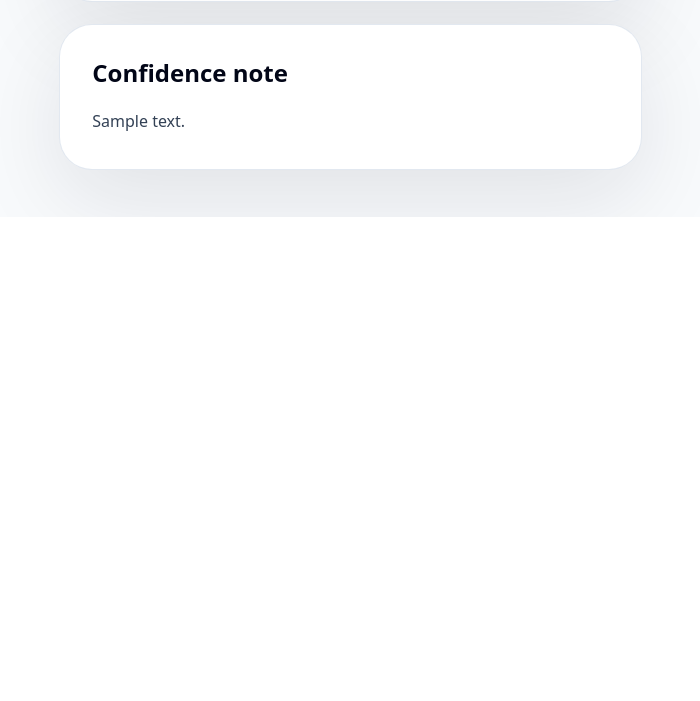
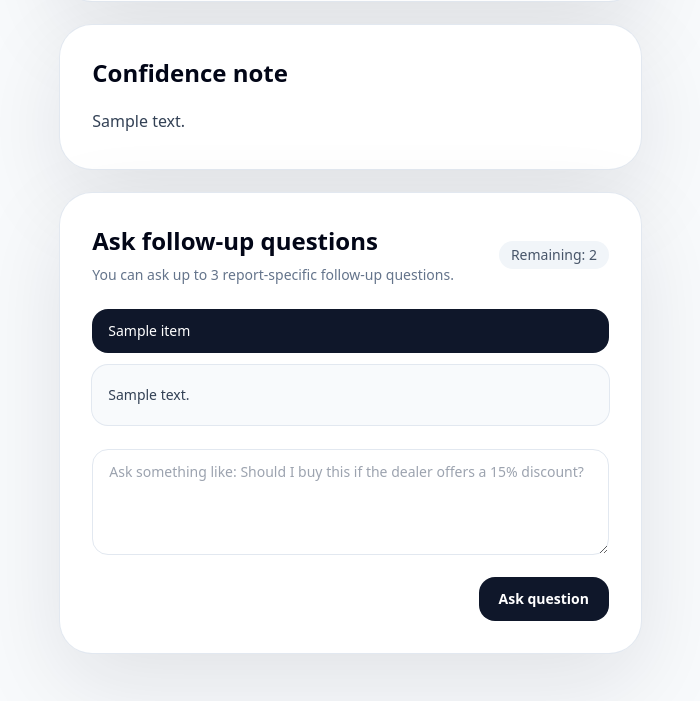
Before and after one commit to pristinetap-bot/VinAI, a Flask app: template templates/result.html in a window 1280 px wide. Shown: the part 1347-2048 px from the top of the page, without its empty margins (487-1187 px from the left). Before the commit the page ends 1564 px from the top, so only its background shows below. Run offline with Flask 3, Linux system fonts and the light colour scheme; the template is opened without the code that fills it: most values are stand-ins (such as "Sample title", 1, 10 or a date in 2020); some libraries are stand-ins or nearby versions.

Commit message:
Move analyzer to root and add follow-up chat

```diff
--- a/templates/result.html
+++ b/templates/result.html
@@ -25,7 +25,7 @@
           <p class="text-sm uppercase tracking-[0.2em] text-teal-700">VinAI report result</p>
           <h1 class="mt-3 text-4xl font-semibold text-slate-950">Vehicle history analysis</h1>
         </div>
-        <a href="/test" class="rounded-xl border border-slate-200 bg-white px-4 py-2 text-sm text-slate-700 shadow-sm transition hover:border-teal-300 hover:text-slate-950">
+        <a href="/" class="rounded-xl border border-slate-200 bg-white px-4 py-2 text-sm text-slate-700 shadow-sm transition hover:border-teal-300 hover:text-slate-950">
           Analyze another report
         </a>
       </div>
@@ -253,9 +253,115 @@
             <h2 class="text-2xl font-semibold text-slate-950">Confidence note</h2>
             <p class="mt-4 leading-8 text-slate-700">{{ result.confidence_note or "This analysis is based on report history and should be paired with an independent inspection." }}</p>
           </div>
+
+          <div class="rounded-[2rem] bg-white p-8 shadow-premium ring-1 ring-slate-200">
+            <div class="flex items-center justify-between gap-4">
+              <div>
+                <h2 class="text-2xl font-semibold text-slate-950">Ask follow-up questions</h2>
+                <p class="mt-2 text-sm text-slate-500">You can ask up to 3 report-specific follow-up questions.</p>
+              </div>
+              <div class="rounded-full bg-slate-100 px-3 py-1 text-sm font-medium text-slate-600">
+                Remaining: <span id="chat-remaining">{{ 3 - (result.chat_history|default([])|length) }}</span>
+              </div>
+            </div>
+
+            <div id="chat-history" class="mt-6 space-y-4">
+              {% for item in result.chat_history|default([]) %}
+              <div class="space-y-3">
+                <div class="rounded-2xl bg-slate-900 px-4 py-3 text-sm text-white">
+                  {{ item.question }}
+                </div>
+                <div class="rounded-2xl bg-slate-50 px-4 py-4 text-sm leading-7 text-slate-700 ring-1 ring-slate-200">
+                  {{ item.answer }}
+                </div>
+              </div>
+              {% endfor %}
+            </div>
+
+            <form id="chat-form" class="mt-6 space-y-4">
+              <textarea
+                id="chat-question"
+                rows="4"
+                class="w-full rounded-2xl border border-slate-200 px-4 py-3 text-sm text-slate-800 outline-none transition focus:border-teal-400 focus:ring-2 focus:ring-teal-100 disabled:bg-slate-100"
+                placeholder="Ask something like: Should I buy this if the dealer offers a 15% discount?"
+                {% if (result.chat_history|default([])|length) >= 3 %}disabled{% endif %}
+              ></textarea>
+              <div class="flex items-center justify-between gap-4">
+                <p id="chat-status" class="text-sm text-slate-500"></p>
+                <button
+                  id="chat-submit"
+                  type="submit"
+                  class="rounded-2xl bg-slate-900 px-5 py-3 text-sm font-semibold text-white transition hover:bg-slate-800 disabled:cursor-not-allowed disabled:bg-slate-300"
+                  {% if (result.chat_history|default([])|length) >= 3 %}disabled{% endif %}
+                >
+                  Ask question
+                </button>
+              </div>
+            </form>
+          </div>
         </div>
       </section>
       {% endif %}
     </main>
+    {% if not processing %}
+    <script>
+      const chatForm = document.getElementById("chat-form");
+      const chatQuestion = document.getElementById("chat-question");
+      const chatSubmit = document.getElementById("chat-submit");
+      const chatStatus = document.getElementById("chat-status");
+      const chatHistory = document.getElementById("chat-history");
+      const chatRemaining = document.getElementById("chat-remaining");
+
+      if (chatForm) {
+        chatForm.addEventListener("submit", async (event) => {
+          event.preventDefault();
+          const question = chatQuestion.value.trim();
+          if (!question) {
+            chatStatus.textContent = "Enter a question first.";
+            return;
+          }
+
+          chatSubmit.disabled = true;
+          chatQuestion.disabled = true;
+          chatStatus.textContent = "Thinking...";
+
+          try {
+            const response = await fetch("/chat/{{ file_id }}", {
+              method: "POST",
+              headers: { "Content-Type": "application/json" },
+              body: JSON.stringify({ question }),
+            });
+
+            const result = await response.json();
+            if (!response.ok) {
+              throw new Error(result.error || "Unable to answer the question.");
+            }
+
+            const wrapper = document.createElement("div");
+            wrapper.className = "space-y-3";
+            wrapper.innerHTML = `
+              <div class="rounded-2xl bg-slate-900 px-4 py-3 text-sm text-white"></div>
+              <div class="rounded-2xl bg-slate-50 px-4 py-4 text-sm leading-7 text-slate-700 ring-1 ring-slate-200"></div>
+            `;
+            wrapper.children[0].textContent = question;
+            wrapper.children[1].textContent = result.answer;
+            chatHistory.appendChild(wrapper);
+
+            chatQuestion.value = "";
+            chatRemaining.textContent = String(result.remaining);
+            chatStatus.textContent = result.remaining > 0 ? "You can ask another follow-up question." : "Follow-up limit reached.";
+
+            const reachedLimit = result.remaining <= 0;
+            chatQuestion.disabled = reachedLimit;
+            chatSubmit.disabled = reachedLimit;
+          } catch (error) {
+            chatStatus.textContent = error.message || "Something went wrong.";
+            chatSubmit.disabled = false;
+            chatQuestion.disabled = false;
+          }
+        });
+      }
+    </script>
+    {% endif %}
   </body>
 </html>
```
Also changed, not shown: app/ai_service.py (+77 -3 lines), app/routes.py (+47 -22 lines), templates/index.html (+5 -5 lines).
